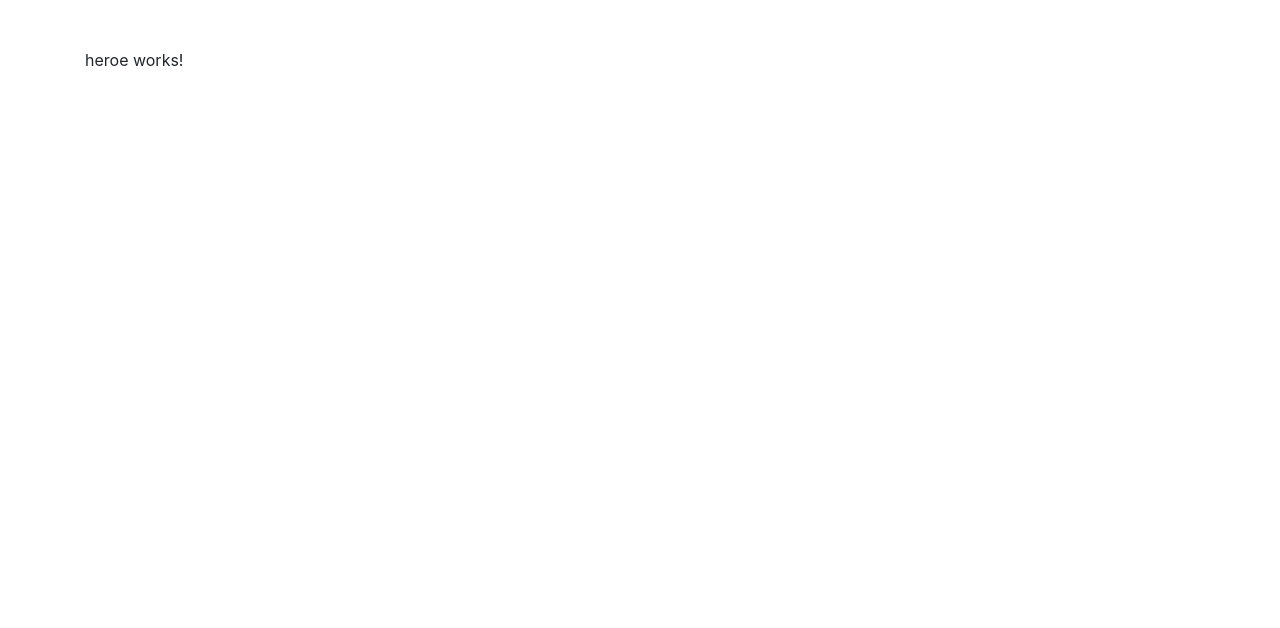
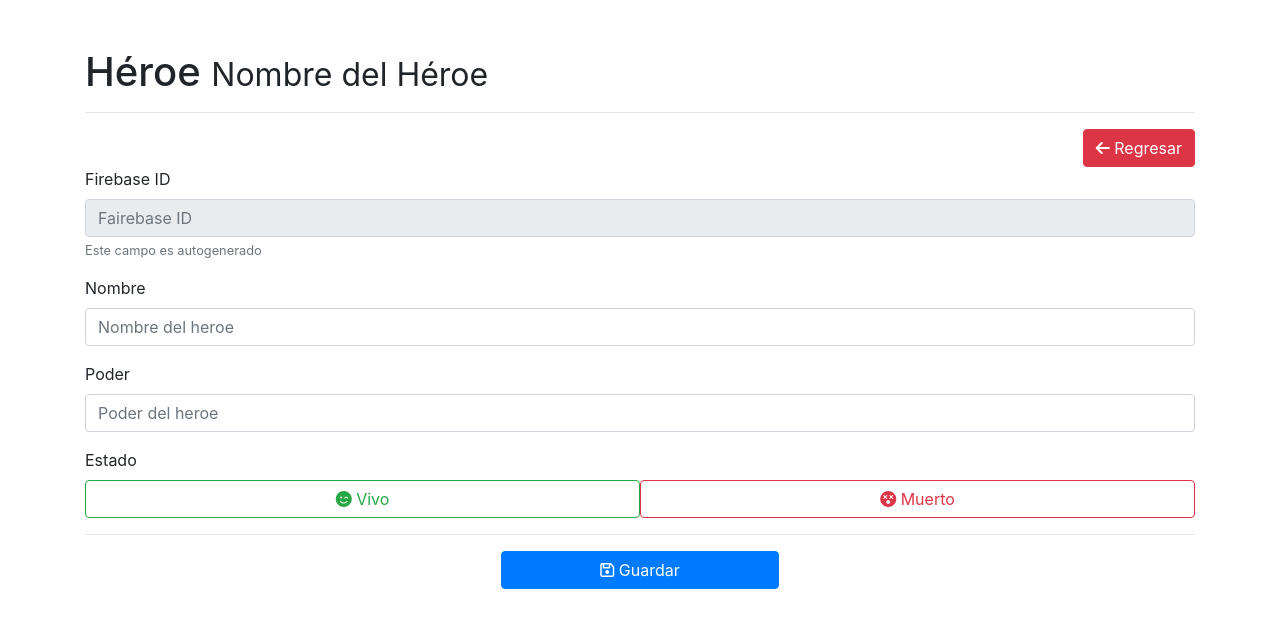
Before and after one commit to beremonth/HTTP-Crud-Firebase, an Angular app: page /heroe/1 in a window 1280 px wide. Shown: the top 628 px of the page. Built offline with nearby package versions, Linux system fonts and the light colour scheme.

Commit message:
Crea el diseño del formulario para registrar datos, en vista heroe

```diff
--- a/src/app/pages/heroe/heroe.component.html
+++ b/src/app/pages/heroe/heroe.component.html
@@ -1 +1,55 @@
-<p>heroe works!</p>
+<H1>Héroe <small>Nombre del Héroe</small> </H1>
+<hr>
+
+<div class="row text-right">
+    <div class="col">
+        <button class="btn btn-danger" routerLink="/heroes">
+         <i class="fa fa-arrow-left"></i>
+         Regresar
+      </button>
+    </div>
+</div>
+
+<div class="row animated fadeIn faster">
+    <div class="col">
+
+        <form>
+            <div class="form-group">
+                <label for="idFireBase">Firebase ID</label>
+                <input type="text" class="form-control" id="idFireBase" placeholder="Fairebase ID" disabled>
+                <small class="form-text text-muted">Este campo es autogenerado</small>
+            </div>
+
+            <div class="form-group">
+                <label for="nombreHeroe">Nombre</label>
+                <input type="text" class="form-control" id="nombreHeroe" placeholder="Nombre del heroe" required>
+            </div>
+
+            <div class="form-group">
+                <label for="poderHeroe">Poder</label>
+                <input type="text" class="form-control" id="poderHeroe" placeholder="Poder del heroe">
+            </div>
+
+            <div class="form-group">
+                <label>Estado</label>
+                <br>
+
+                <button class="btn btn-outline-success w-50" type="button">
+                  <i class="fa fa-smile-wink"></i> Vivo
+                </button>
+
+                <button class="btn btn-outline-danger w-50" type="button">
+                  <i class="fa fa-dizzy"></i> Muerto
+                </button>
+            </div>
+
+            <hr>
+            <div class="form-group text-center">
+                <button type="submit" class="btn btn-primary w-25">
+                    <i class="fa fa-save"></i> Guardar
+                </button>
+            </div>
+        </form>
+
+    </div>
+</div>
```
